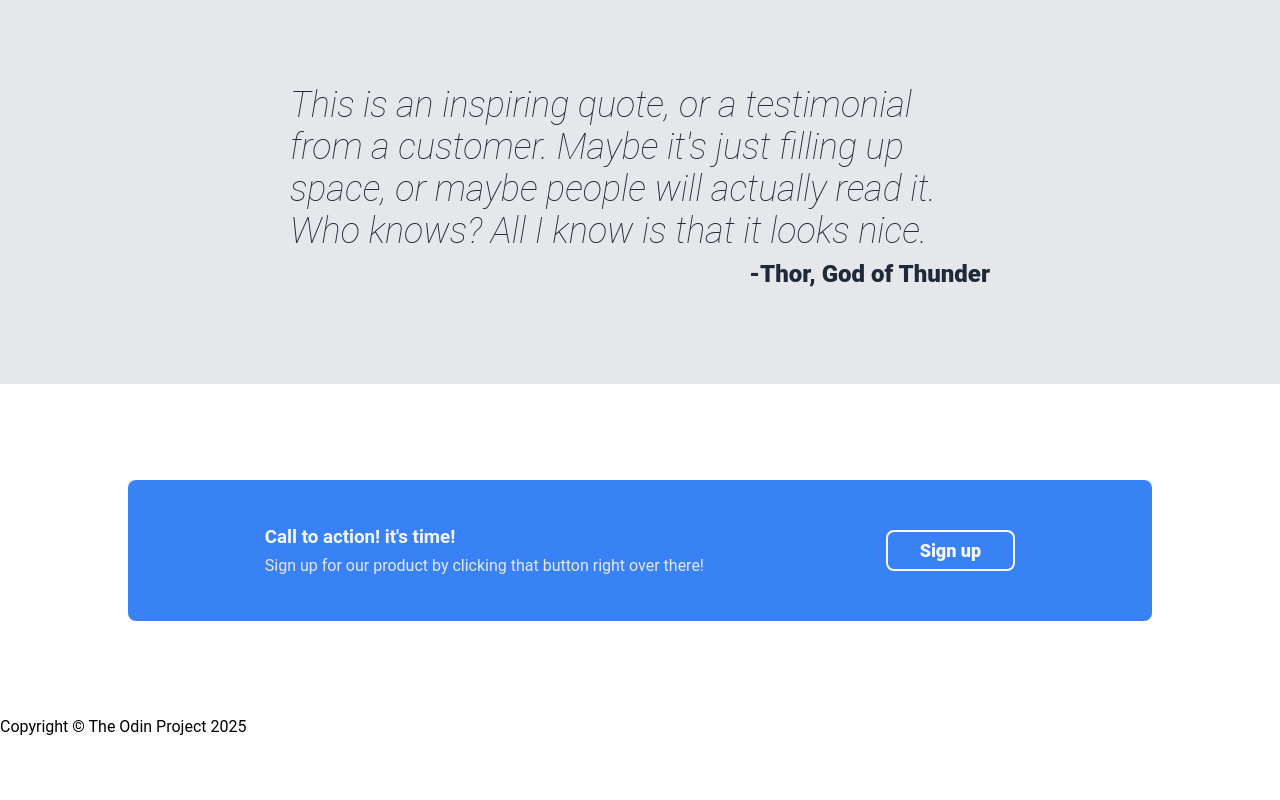
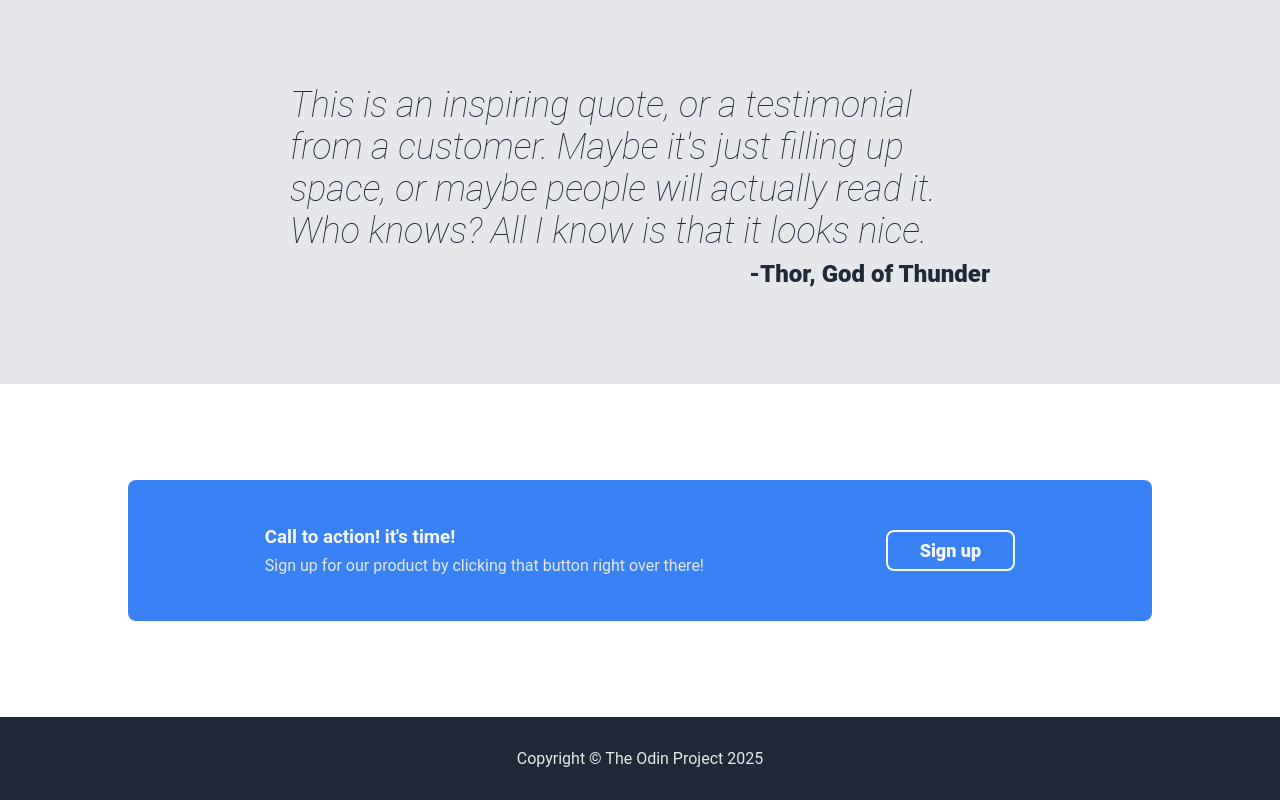
Before and after one commit to CyberDagger/odin_landing_page, a plain HTML site: page index.html in a window 1280 px wide. Shown: the part 924-1724 px from the top of the page. Before the commit the page ends 1660 px from the top, so only its background shows below. Drawn offline with Linux system fonts and the light colour scheme.

Commit message:
Format footer

```diff
--- a/style.css
+++ b/style.css
@@ -62,7 +62,7 @@ nav a {
 }
 
 .hero-image {
-    background-color: darkgrey;
+    background-color: #E5E7EB;
     margin: 16px;
     display: flex;
     justify-content: center;
@@ -202,5 +202,8 @@ nav a {
 /*Footer*/
 
 footer {
-    display: flex;
+    background-color: #1F2937;
+    color: #E5E7EB;
+    text-align: center;
+    padding: 32px;
 }
```
